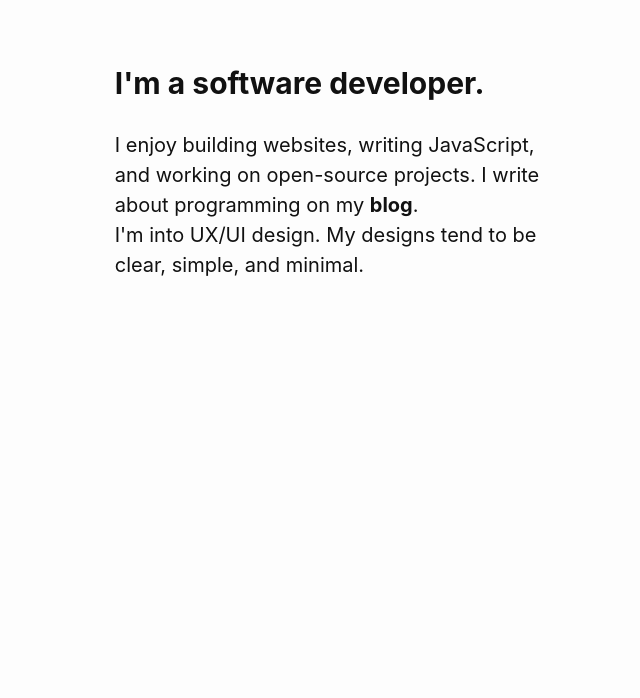
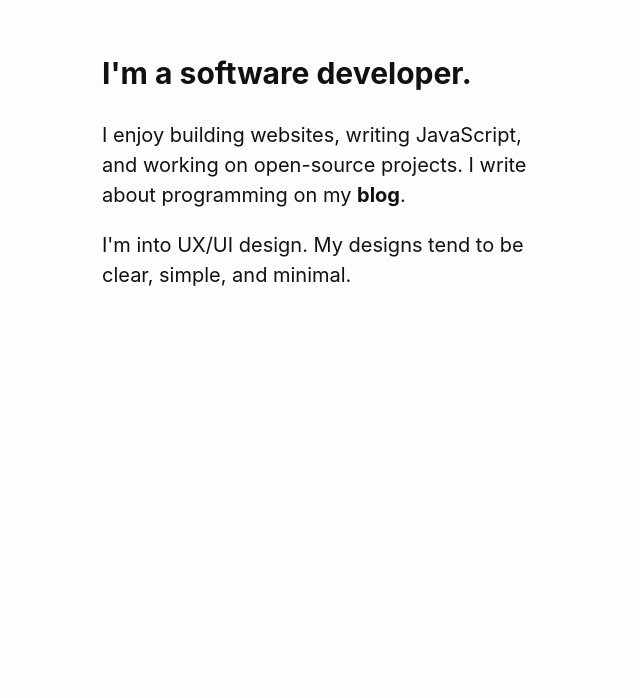
Before and after one commit to pacocoursey/paco, a Next.js app: page / in a window 1280 px wide. Shown: the part 1082-1780 px from the top of the page, without its empty margins (313-953 px from the left). Built offline with nearby package versions, Linux system fonts and the light colour scheme; a web font is replaced by a local one.

Commit message:
Move toggle to right side, back to plain paragraphs

```diff
--- a/pages/index.jsx
+++ b/pages/index.jsx
@@ -76,26 +76,6 @@ const Text = styled.div`
   line-height: 1.5;
   font-size: 1.25rem;
   max-width: 450px;
-  position: relative;
-  overflow: hidden;
-
-  div:nth-child(2) span { animation-delay: 0.3s; }
-  div:nth-child(3) span { animation-delay: 0.6s; }
-  div:nth-child(4) span { animation-delay: 0.9s; }
-  div:nth-child(5) span { animation-delay: 1.2s; }
-  div:nth-child(6) span { animation-delay: 1.5s; }
-  div:nth-child(7) span { animation-delay: 1.8s; }
-
-  div {
-    position: relative;
-    overflow: hidden;
-
-    span {
-      display: inline-block;
-      transform: translateY(100%);
-      animation: ${fadeUp} 1s cubic-bezier(0.39, 0.58, 0.57, 1) forwards;
-    }
-  }
 
   a {
     text-decoration: none;
@@ -184,7 +164,9 @@ const Toggle = styled.div`
   cursor: pointer;
   position: sticky;
   top: 3rem;
-  left: 3rem;
+  right: 3rem;
+
+  align-self: flex-end;
 
   margin: 10px;
   opacity: 0;
@@ -417,16 +399,14 @@ export default class Index extends React.Component {
           <Cover ref={this.about} id="about">
             <Text>
               <h2>I&apos;m a software developer.</h2>
-              <div><span>I enjoy building websites, writing JavaScript,</span></div>
-              <div><span>and working on open-source projects. I write</span></div>
-              <div>
-                <span>
-                  about programming on my
-                  {' '}
-                  <a href="/blog">blog</a>
-                  .
-                </span>
-              </div>
+              <p>
+                I enjoy building websites, writing JavaScript,
+                and working on open-source projects. I write
+                about programming on my
+                {' '}
+                <a href="/blog">blog</a>
+                .
+              </p>
 
               <div><span>I&apos;m into UX/UI design. My designs tend to be</span></div>
               <div><span>clear, simple, and minimal.</span></div>
@@ -459,7 +439,7 @@ export default class Index extends React.Component {
 
           <Cover ref={this.works} id="works">
             <Text>
-              a;sldkfjas dfjlasd ;jal sdfjas l;dfjkas;ld fjdkls;fj ;
+              <h2>Selected works:</h2>
             </Text>
           </Cover>
 
```
